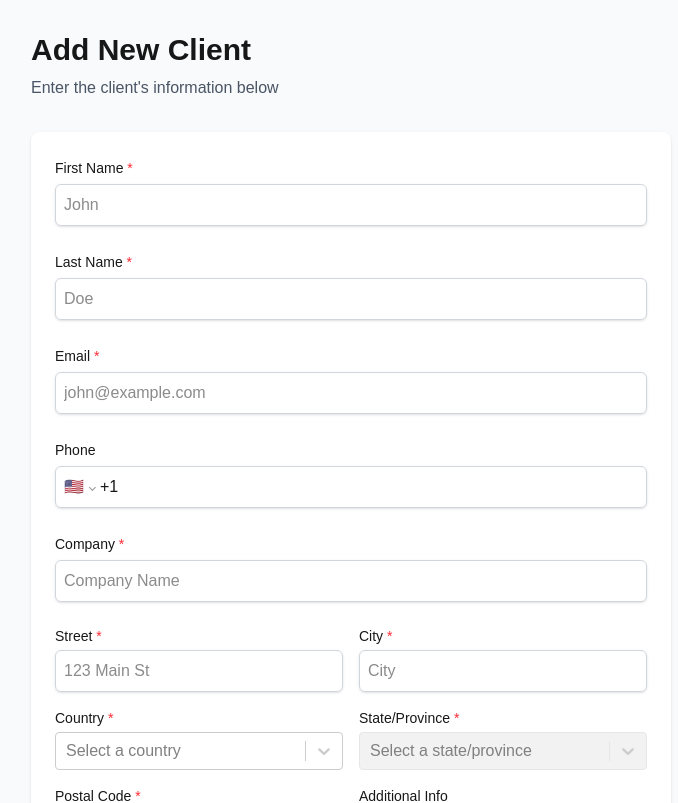
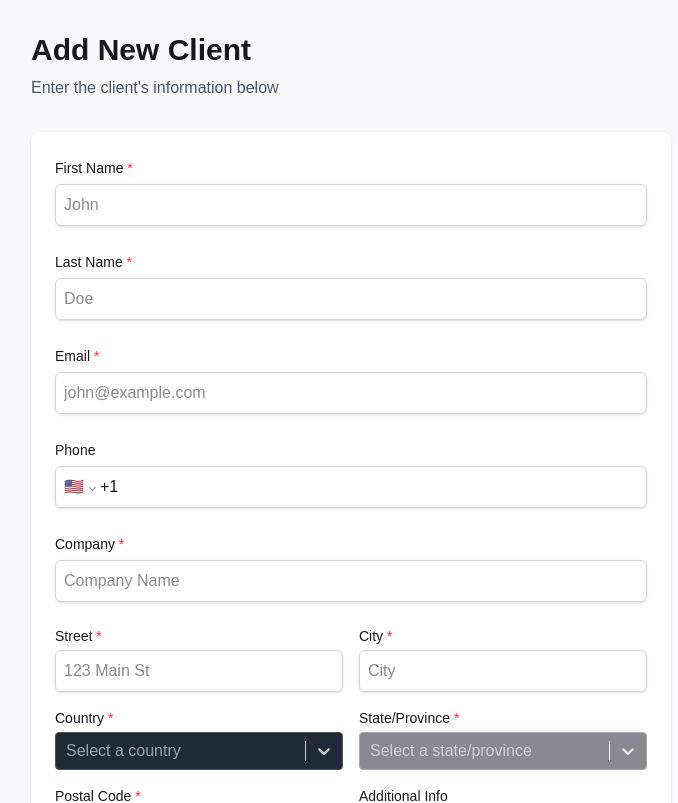
Before and after one commit to kone24/csc-190-191-systemy, a Next.js app in the folder frontend/: page /dashboard/add-client in a window 1280 px wide. Shown: the top 803 px of the page, without its empty margins (289-967 px from the left). Built offline with nearby package versions, Linux system fonts and the light colour scheme; what country-state-city would draw is missing.

Commit message:
Design updates

```diff
--- a/frontend/src/app/dashboard/add-client/page.tsx
+++ b/frontend/src/app/dashboard/add-client/page.tsx
@@ -344,7 +344,7 @@ export default function AddClientPage() {
                   placeholder="City"
                 />
               </div>
-              <div>
+                            <div>
                 <label className="block text-sm font-medium">Country <span className="text-red-500">*</span></label>
                 <Select
                   options={COUNTRIES}
@@ -363,10 +363,45 @@ export default function AddClientPage() {
                       }));
                     }
                   }}
-                  getOptionLabel={(option) => `${option.flag} ${option.name}`}
+                  getOptionLabel={(option) => option.name}
                   getOptionValue={(option) => option.code}
                   className="mt-1"
                   placeholder="Select a country"
+                  styles={{
+                    control: (base, state) => ({
+                      ...base,
+                      backgroundColor: '#1f2937',
+                      borderColor: state.isFocused ? '#3b82f6' : '#4b5563',
+                      boxShadow: state.isFocused ? '0 0 0 1px #3b82f6' : 'none',
+                      '&:hover': {
+                        borderColor: '#3b82f6'
+                      }
+                    }),
+                    menu: (base) => ({
+                      ...base,
+                      backgroundColor: '#1f2937',
+                    }),
+                    option: (base, state) => ({
+                      ...base,
+                      backgroundColor: state.isSelected ? '#3b82f6' : state.isFocused ? '#374151' : '#1f2937',
+                      color: '#f9fafb',
+                      '&:active': {
+                        backgroundColor: '#3b82f6'
+                      }
+                    }),
+                    singleValue: (base) => ({
+                      ...base,
+                      color: '#f9fafb'
+                    }),
+                    placeholder: (base) => ({
+                      ...base,
+                      color: '#9ca3af'
+                    }),
+                    input: (base) => ({
+                      ...base,
+                      color: '#f9fafb'
+                    })
+                  }}
                 />
               </div>
               <div>
@@ -390,6 +425,42 @@ export default function AddClientPage() {
                   className="mt-1"
                   placeholder="Select a state/province"
                   isDisabled={!selectedCountry}
+                  styles={{
+                    control: (base, state) => ({
+                      ...base,
+                      backgroundColor: state.isDisabled ? '#111827' : '#1f2937',
+                      borderColor: state.isFocused ? '#3b82f6' : '#4b5563',
+                      boxShadow: state.isFocused ? '0 0 0 1px #3b82f6' : 'none',
+                      opacity: state.isDisabled ? 0.5 : 1,
+                      '&:hover': {
+                        borderColor: state.isDisabled ? '#4b5563' : '#3b82f6'
+                      }
+                    }),
+                    menu: (base) => ({
+                      ...base,
+                      backgroundColor: '#1f2937',
+                    }),
+                    option: (base, state) => ({
+                      ...base,
+                      backgroundColor: state.isSelected ? '#3b82f6' : state.isFocused ? '#374151' : '#1f2937',
+                      color: '#f9fafb',
+                      '&:active': {
+                        backgroundColor: '#3b82f6'
+                      }
+                    }),
+                    singleValue: (base) => ({
+                      ...base,
+                      color: '#f9fafb'
+                    }),
+                    placeholder: (base) => ({
+                      ...base,
+                      color: '#9ca3af'
+                    }),
+                    input: (base) => ({
+                      ...base,
+                      color: '#f9fafb'
+                    })
+                  }}
                 />
               </div>
               <div>
```
